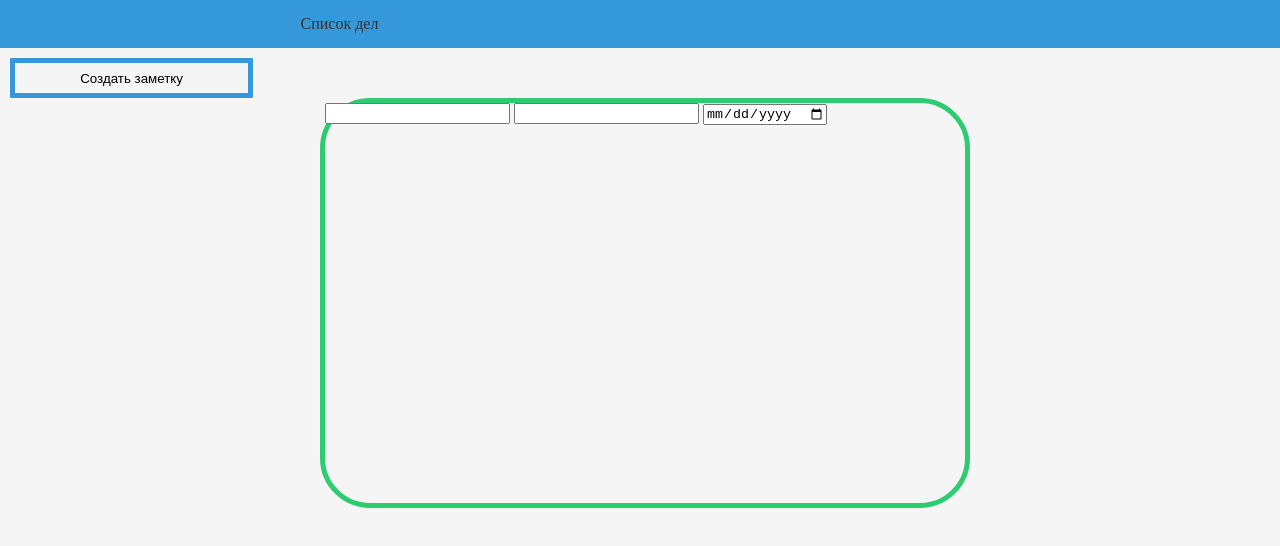
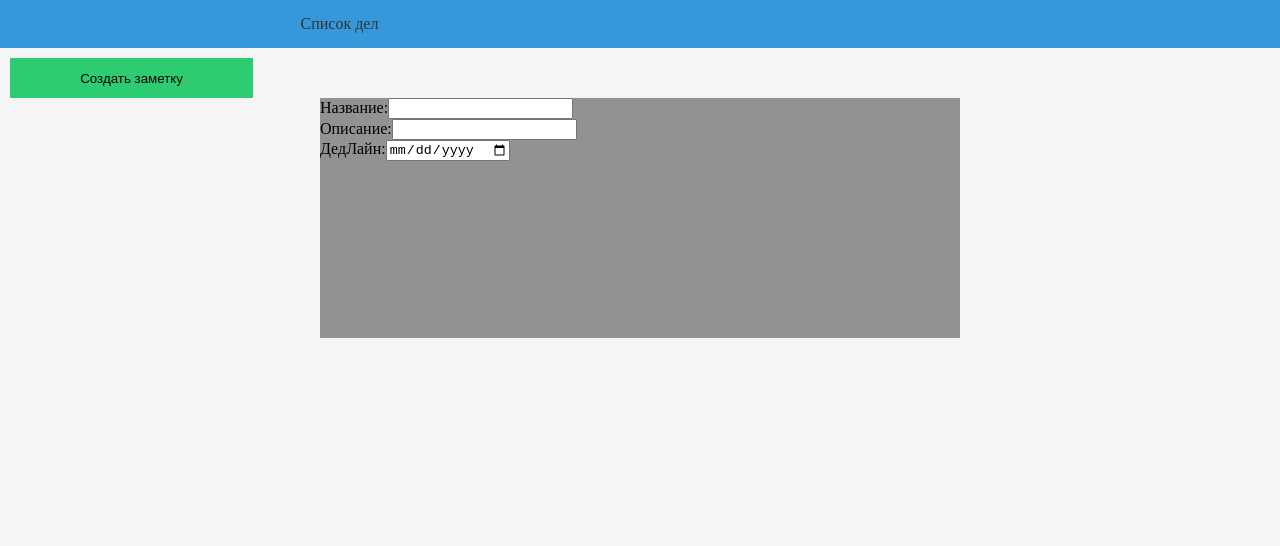
Before and after one commit to sashasobol111/project_rep, a plain HTML site: page index.html in a window 1280 px wide. Drawn offline with Linux system fonts and the light colour scheme; no server answers.

Commit message:
Add files via upload

```diff
--- /dev/null
+++ b/dialog.css
@@ -0,0 +1,20 @@
+#create_dialog {
+
+
+    height: 30vh;
+    width: 50vw;
+    margin-left: 25%;
+
+    background-color: #929292;
+}
+
+.form1{
+
+}
+
+.a {
+
+}
+.hiden{
+
+}
--- a/index.html
+++ b/index.html
@@ -4,6 +4,7 @@
     <meta charset="UTF-8">
     <link rel="stylesheet" href="style.css">
     <link rel="stylesheet" href="reset.css">
+    <link rel="stylesheet" href="dialog.css">
     <meta http-equiv="X-UA-Compatible" content="IE=edge">
     <link rel="preconnect" href="https://fonts.googleapis.com">
     <link rel="preconnect" href="https://fonts.gstatic.com" crossorigin>
@@ -35,12 +36,14 @@
             </div>
         </div>
         <div class="based">
+
             <div id="create_dialog" class="hiden">
-                <form>
-                    <input type="text" id="name">
-                    <input type="text" id="description">
-                    <input type="date" id="deadline">
-
+                <form class="form1">
+                    Название:<input type="text" class="a" id="name">
+                    <p></p>Описание:<input type="text" class="a" id="description">
+                    <p></p>ДедЛайн:<input type="date" class="a" id="deadline">
+                    <dl>
+                    </dl>
                 </form>
             </div>
         </div>
--- a/style.css
+++ b/style.css
@@ -33,27 +33,12 @@ body{
     border-radius: 100px;
     margin-left: 10px;
     margin-top: 10px;
-    border: 5px solid #3498db;
-    background-color: #f5f5f5;
+    border: 0px;
+    background-color: #2ecc71;
     width: 19vw;
     height: 5vh;
     border-radius: 1px;
 }
-
 #create:hover {
-    background-color: #2ecc71;
+    border: 2px solid black;
 }
-
-#create_dialog {
-
-    height: 50vh;
-    width: 50vw;
-    margin-left: 25%;
-    border-radius: 50px;
-    background-color: #f5f5f5;
-    border: 5px solid #2ecc71;
-}
-
-.hiden{
-
-}
```
